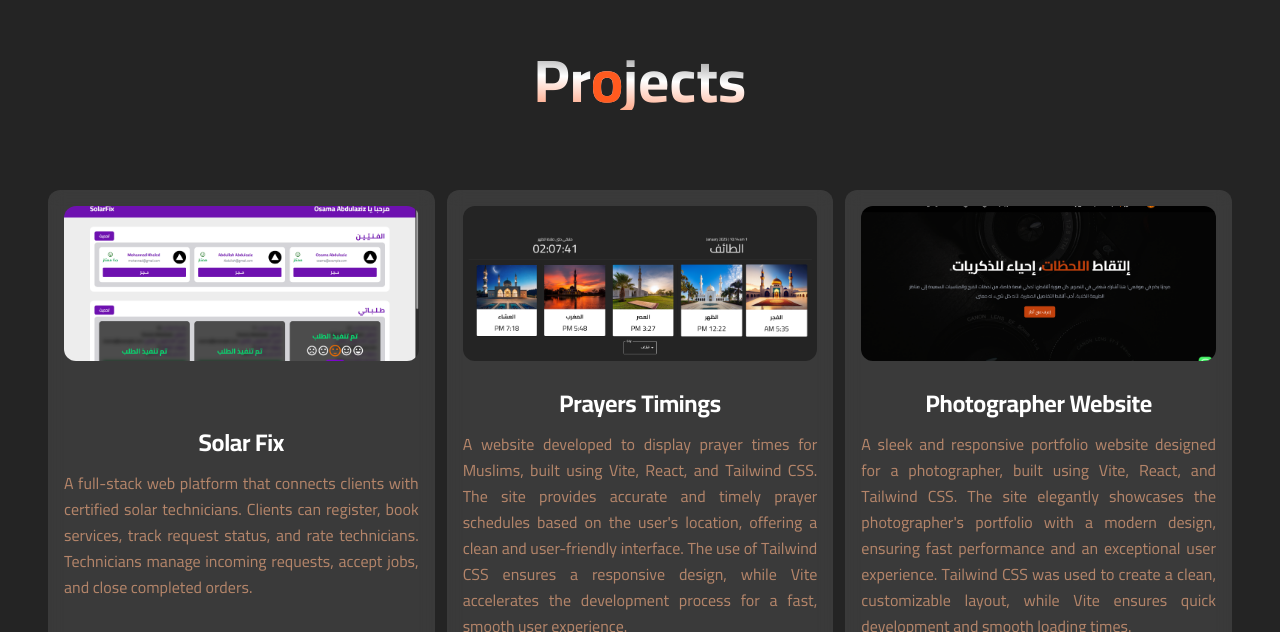
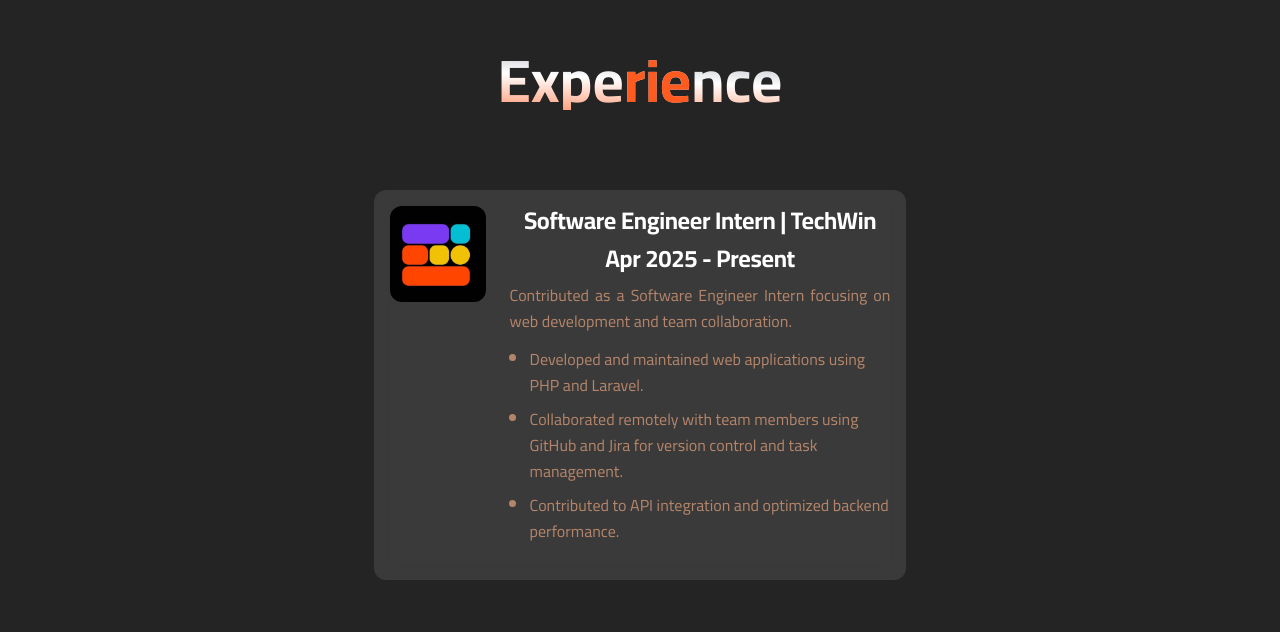
Before and after one commit to Osama-07/Portfolio, a React (Vite) app: page / in a window 1280 px wide. Shown: the part 1668-2300 px from the top of the page. Built offline with nearby package versions, Linux system fonts and the light colour scheme.

Commit message:
Add Experience Section And Edit some design

```diff
--- a/src/App.tsx
+++ b/src/App.tsx
@@ -8,6 +8,7 @@ import Footer from "./Components/Footer";
 import { useEffect } from "react";
 import AOS from "aos";
 import "aos/dist/aos.css";
+import Experience from "./Components/Experience";
 
 function App() {
   useEffect(() => {
@@ -39,6 +40,7 @@ function App() {
       <Header />
       <HeroSection />
       <About />
+      <Experience />
       <Projects />
       <Contact />
       <Footer />
--- a/src/Components/About.tsx
+++ b/src/Components/About.tsx
@@ -7,7 +7,7 @@ const About = () => {
         </h1>
         <div className="p-5 mx-14 max-md:mx-4 grid grid-cols-2 gap-y-10 max-lg:grid-cols-1 rounded-lg max-md:rounded-lg max-md:text-center">
           <div
-            data-aos="fade-right"
+            data-aos="fade-up"
             className="backdrop-blur bg-white/10 rounded-lg p-5 relative after:absolute after:w-1 after:h-3/4 after:top-1/2 after:-translate-y-1/2 after:bg-orange-500 after:-right-2.5 after:rounded-lg max-lg:after:hidden"
           >
             <h1 className="relative w-fit max-md:w-full mb-8 text-3xl font-extrabold after:absolute after:w-1/2 after:h-1 after:rounded-lg after:bg-orange-500 after:-bottom-5 after:left-0 max-md:after:left-1/4">
@@ -25,7 +25,7 @@ const About = () => {
             </p>
           </div>
           <div
-            data-aos="fade-left"
+            data-aos="fade-up"
             className="backdrop-blur bg-white/10 rounded-lg p-5 lg:ml-4"
           >
             <h1 className="relative w-fit max-md:w-full mb-8 text-3xl font-extrabold after:absolute after:w-1/2 after:h-1 after:rounded-lg after:bg-orange-500 after:-bottom-5 after:left-0 max-md:after:left-1/4">
--- a/src/Components/Contact.tsx
+++ b/src/Components/Contact.tsx
@@ -20,7 +20,7 @@ const Contact = () => {
               Con<span className="text-orange-500">ta</span>ct
             </h1>
             <ul className="flex flex-wrap justify-center items-center mb-6 text-sm font-medium text-gray-500 sm:mb-0 dark:text-gray-400">
-              <li data-aos="fade-left" data-aos-delay="100">
+              <li data-aos="fade-up" data-aos-delay="0">
                 <a
                   href="https://x.com/Osama_Dev0"
                   target="_blank"
@@ -33,7 +33,7 @@ const Contact = () => {
                   </span>
                 </a>
               </li>
-              <li data-aos="fade-left" data-aos-delay="200">
+              <li data-aos="fade-up" data-aos-delay="100">
                 <a
                   href="https://www.linkedin.com/in/osama-abdulaziz-00a8332a7/"
                   target="_blank"
@@ -46,7 +46,7 @@ const Contact = () => {
                   </span>
                 </a>
               </li>
-              <li data-aos="fade-left" data-aos-delay="300">
+              <li data-aos="fade-up" data-aos-delay="200">
                 <a
                   href="https://github.com/Osama-07"
                   target="_blank"
@@ -59,7 +59,7 @@ const Contact = () => {
                   </span>
                 </a>
               </li>
-              <li data-aos="fade-left" data-aos-delay="400">
+              <li data-aos="fade-up" data-aos-delay="300">
                 <a
                   href="https://wa.me/+966554669791"
                   target="_blank"
--- /dev/null
+++ b/src/Components/Experience.tsx
@@ -0,0 +1,56 @@
+import ExperienceCard from "./ExperienceCard";
+
+const cardData = [
+  {
+    position: "Software Engineer Intern",
+    company: "TechWin",
+    startDate: "Apr 2025",
+    endDate: "Present",
+    description:
+      "Contributed as a Software Engineer Intern focusing on web development and team collaboration.",
+
+    benefits: [
+      "Developed and maintained web applications using PHP and Laravel.",
+      "Collaborated remotely with team members using GitHub and Jira for version control and task management.",
+      "Contributed to API integration and optimized backend performance.",
+    ],
+    img: "/TechWin Logo.jpeg",
+  },
+];
+export default function Experience() {
+  return (
+    <div id="experience" className="px-12 max-md:px-4 py-20">
+      <h1 className="text-center bg-gradient-to-tr from-orange-500 via-white to-gray-500 bg-clip-text text-transparent text-6xl font-extrabold mb-10">
+        Expe<span className="text-orange-500">rie</span>nce
+      </h1>
+      <div
+        className={`mt-20 w-[90%] mx-auto grid gap-6 max-md:w-full
+    ${"grid-cols-2 max-md:grid-cols-1"}
+  `}
+      >
+        {cardData.map((card, index) => (
+          <div
+            key={index}
+            className={`${
+              cardData.length % 2 !== 0 && index === cardData.length - 1
+                ? "md:col-span-2 w-1/2 mx-auto max-lg:w-full max-lg:mx-auto"
+                : ""
+            }`}
+          >
+            <div>
+              <ExperienceCard
+                position={card.position}
+                company={card.company}
+                startDate={card.startDate}
+                endDate={card.endDate}
+                description={card.description}
+                benefits={card.benefits}
+                img={card.img}
+              />
+            </div>
+          </div>
+        ))}
+      </div>
+    </div>
+  );
+}
--- /dev/null
+++ b/src/Components/ExperienceCard.tsx
@@ -0,0 +1,48 @@
+interface ExperienceCardProps {
+  position: string;
+  company: string;
+  startDate: string;
+  endDate: string;
+  description: string;
+  benefits: string[];
+  img: string;
+}
+
+const ExperienceCard: React.FC<ExperienceCardProps> = ({
+  position,
+  company,
+  startDate,
+  endDate,
+  description,
+  benefits,
+  img,
+}) => {
+  return (
+    <div
+      data-aos="fade-up"
+      className="backdrop-blur bg-white/10 rounded-xl p-4 gap-6 flex max-xl:flex-col max-xl:items-center max-xl:justify-center"
+    >
+      <img src={img} className="h-full w-24 rounded-xl" alt="" />
+      <div className="flex flex-col items-center justify-center">
+        <h1 className="flex text-center mb-2 text-white text-2xl font-bold leading-tight tracking-[-0.015em]">
+          {position} | {company}
+        </h1>
+        <h1 className="text-center mb-2 text-white text-2xl font-bold leading-tight tracking-[-0.015em]">
+          {startDate} - {endDate}
+        </h1>
+        <p className="text-[#b4856a] text-base mb-3 text-justify whitespace-pre-line leading-relaxed">
+          {description}
+        </p>
+        <ul className="text-[#b4856a] list-disc text-base mb-3 whitespace-pre-line leading-relaxed">
+          {benefits.map((benefit, index) => (
+            <li key={index} className="mb-2 ml-5">
+              {benefit}
+            </li>
+          ))}
+        </ul>
+      </div>
+    </div>
+  );
+};
+
+export default ExperienceCard;
--- a/src/Components/Header.tsx
+++ b/src/Components/Header.tsx
@@ -84,6 +84,14 @@ function Header() {
               </li>
               <li>
                 <a
+                  href="#experience"
+                  className="text-xl block mx-3 py-2 px-3 text-white md:hover:text-orange-700 rounded md:bg-transparent md:p-0 max-md:hover:bg-orange-700"
+                >
+                  Experience
+                </a>
+              </li>
+              <li>
+                <a
                   href="#projects"
                   className="text-xl block mx-3 py-2 px-3 text-white md:hover:text-orange-700 rounded md:bg-transparent md:p-0 max-md:hover:bg-orange-700"
                 >
--- a/src/Components/HeroSection.tsx
+++ b/src/Components/HeroSection.tsx
@@ -1,5 +1,4 @@
 import { useEffect, useRef } from "react";
-import { FaWhatsapp } from "react-icons/fa";
 import Typed from "typed.js";
 
 const HeroSection = () => {
@@ -8,8 +7,8 @@ const HeroSection = () => {
   useEffect(() => {
     const options = {
       strings: [
-        "<span class='text-red-500'>Osama</span> Abdulaziz",
-        "Full <span class='text-red-500'>Stack</span> Developer",
+        "<span class='text-orange-500'>Osama</span> Abdulaziz",
+        "Full <span class='text-orange-500'>Stack</span> Developer",
       ],
       cursorChar: ".",
       typeSpeed: 40,
@@ -49,13 +48,13 @@ const HeroSection = () => {
           Contact Me
         </a>
       </div>
-      <a
+      {/* <a
         href="https://wa.me/966554669791"
         target="_blank"
         className="max-md:opacity-30 hover:opacity-100 fixed w-16 h-16 bottom-10 right-6 duration-200 hover:scale-110 cursor-pointer z-10"
       >
         <FaWhatsapp color="white" size={70} />
-      </a>
+      </a> */}
     </div>
   );
 };
--- a/src/Components/Projects/Card.tsx
+++ b/src/Components/Projects/ProjectCard.tsx
@@ -8,7 +8,7 @@ interface CardProps {
   webLink: string | null;
 }
 
-const Card: React.FC<CardProps> = ({
+const ProjectCard: React.FC<CardProps> = ({
   title,
   description,
   img,
@@ -61,7 +61,7 @@ const Card: React.FC<CardProps> = ({
   );
 };
 
-export default Card;
+export default ProjectCard;
 // <div classNameName="max-w-sm h-full bg-white border border-gray-200 rounded-lg shadow">
 //   <a href={webLink ? webLink : ""}>
 //     <img classNameName="rounded-t-lg w-full h-56" src={img} alt="" />
--- a/src/Components/Projects/Projects.tsx
+++ b/src/Components/Projects/Projects.tsx
@@ -1,4 +1,4 @@
-import Card from "./Card";
+import ProjectCard from "./ProjectCard";
 
 const cardData = [
   {
@@ -134,7 +134,7 @@ const Projects = () => {
       <div className="w-full grid lg:grid-cols-3 gap-y-9 gap-x-3 md:grid-cols-2 max-sm:grid-cols-1">
         {cardData.map((card, index) => (
           <div key={index}>
-            <Card
+            <ProjectCard
               title={card.title}
               description={card.description}
               img={card.img}
```
Also changed, not shown: public/TechWin Logo.jpeg (added).
